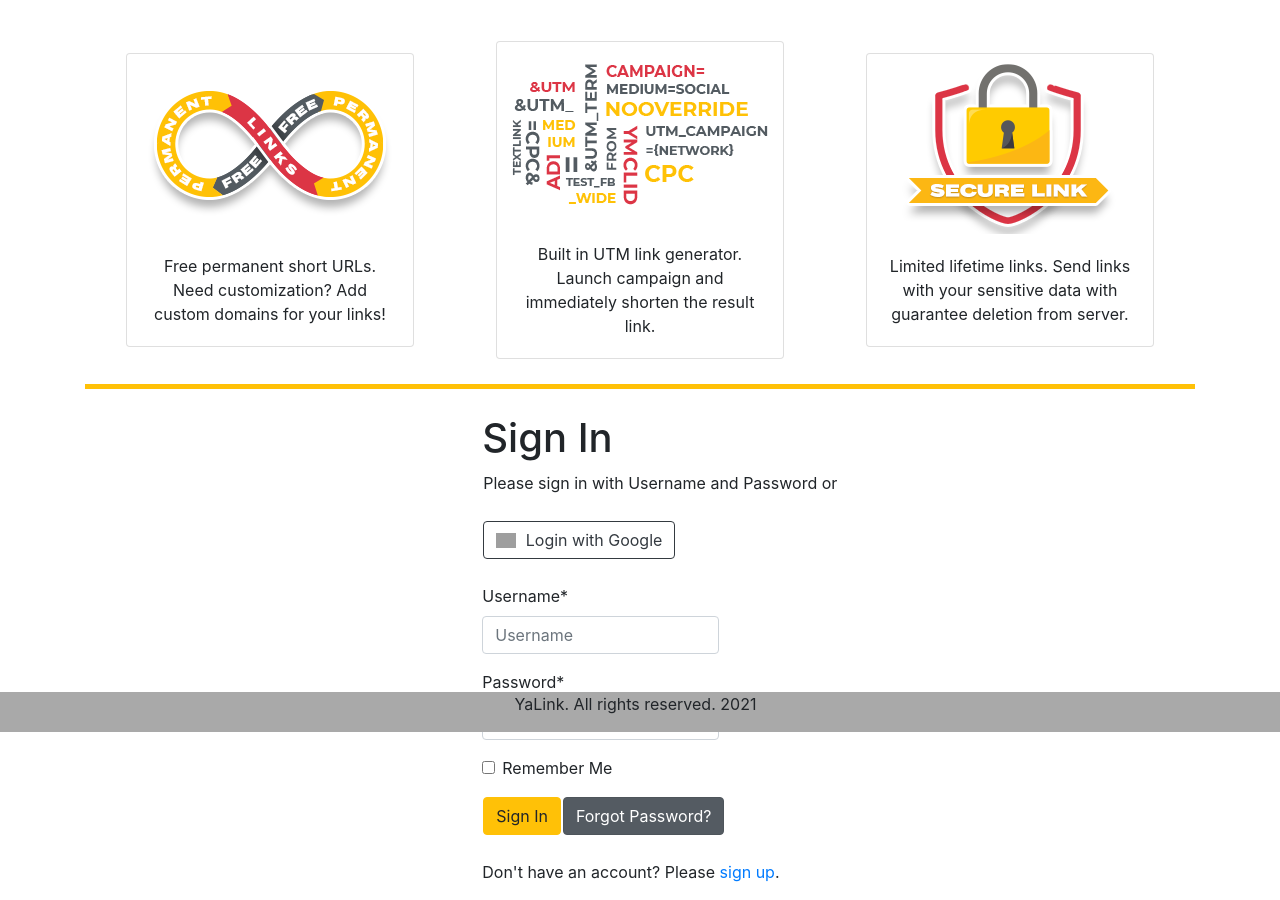
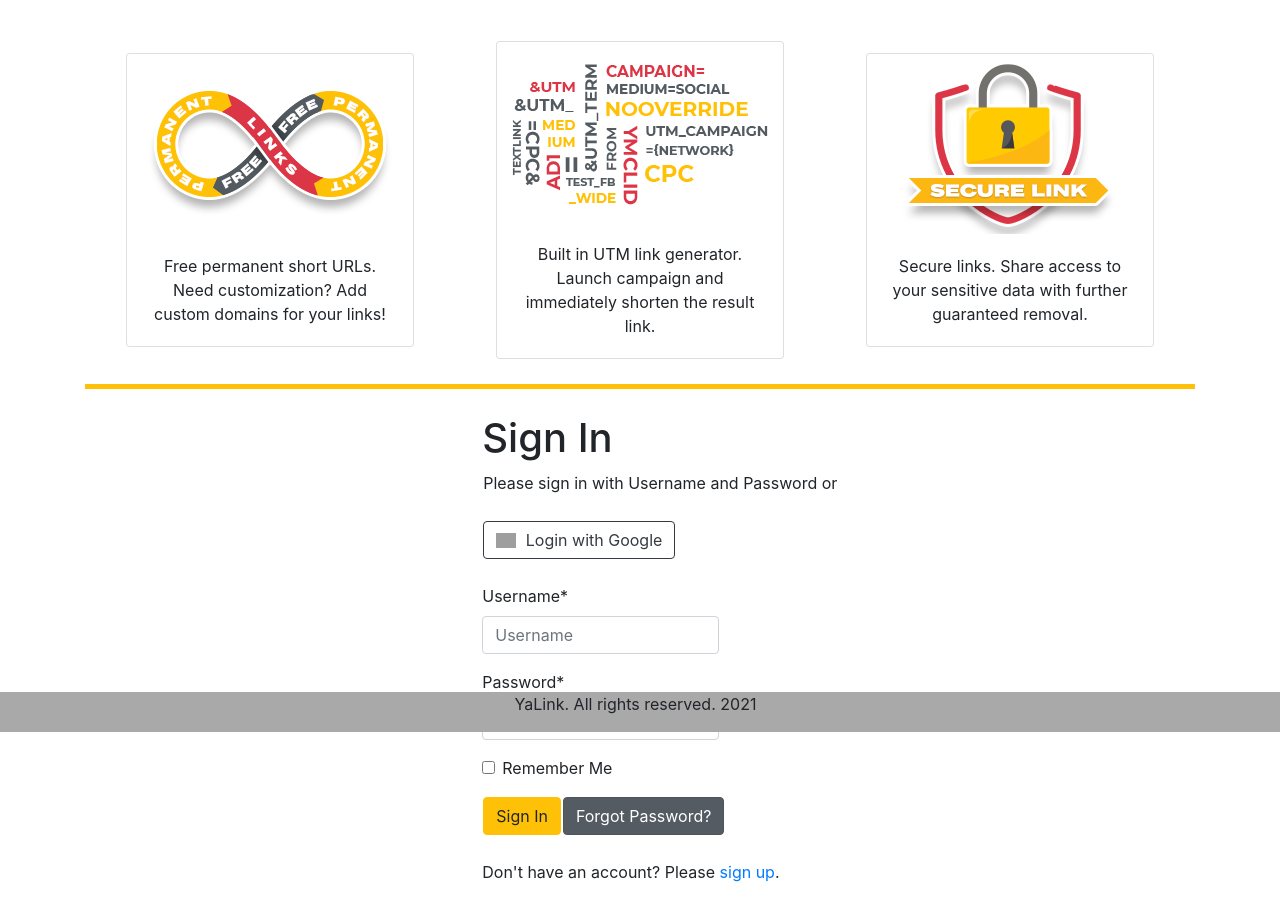
Before and after one commit to UNCLT/Django-URL-Shortener, a Django app: page /accounts/login/ in a window 1280 px wide. Shown: the part 68-968 px from the top of the page. Run offline with Django 3.2, Linux system fonts and the light colour scheme; some libraries are stand-ins or nearby versions; grey boxes are pictures that could not be loaded.

Commit message:
Add secure link, fix card3

```diff
--- a/shortlink/templates/allauth/account/login.html
+++ b/shortlink/templates/allauth/account/login.html
@@ -41,8 +41,8 @@
                     <img class="card-img-top" src="{% static 'shortlink/img/card3.png' %}"
                          alt="Card image cap"/>
                     <div class="card-body">
-                        <p class="card-text">Limited lifetime links. Send links with your sensitive data
-                        with guarantee deletion from server.</p>
+                        <p class="card-text">Secure links. Share access to your sensitive data
+                            with further guaranteed removal.</p>
                     </div>
                 </div>
             </td>
```
